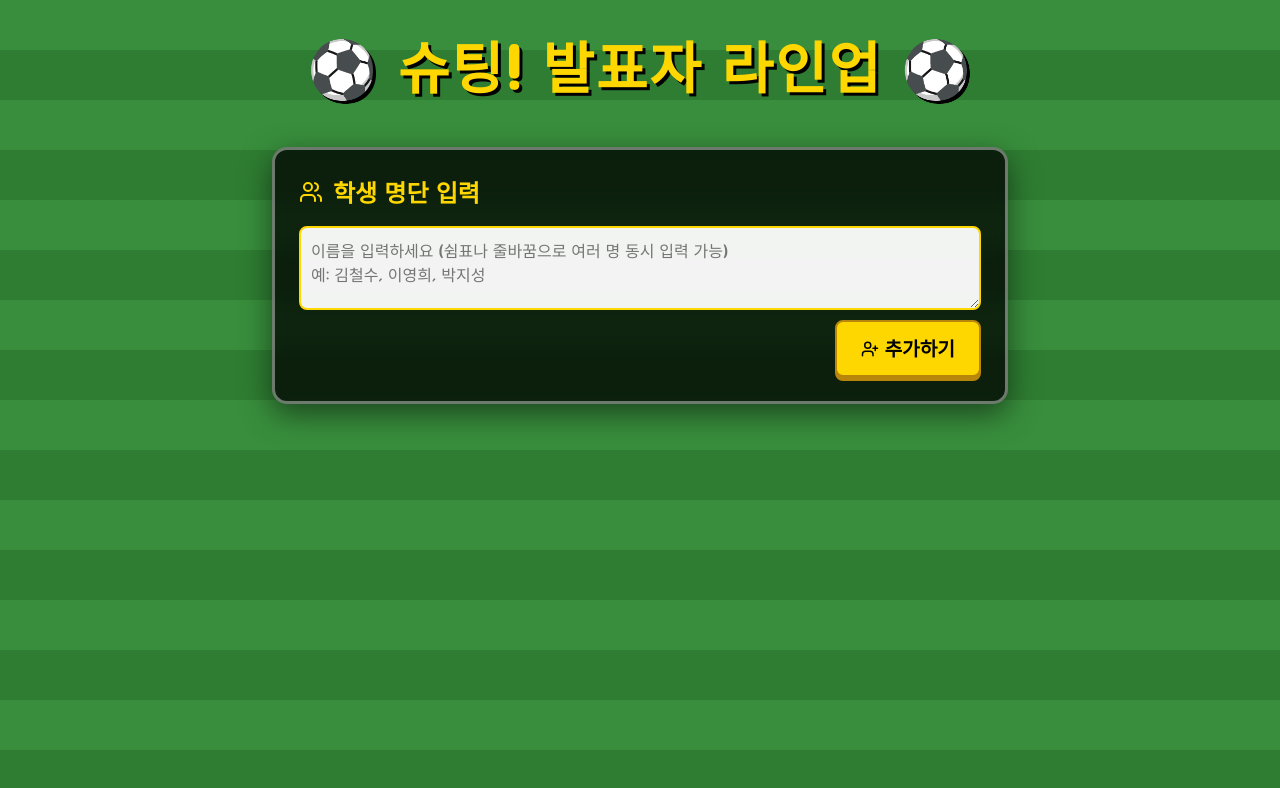
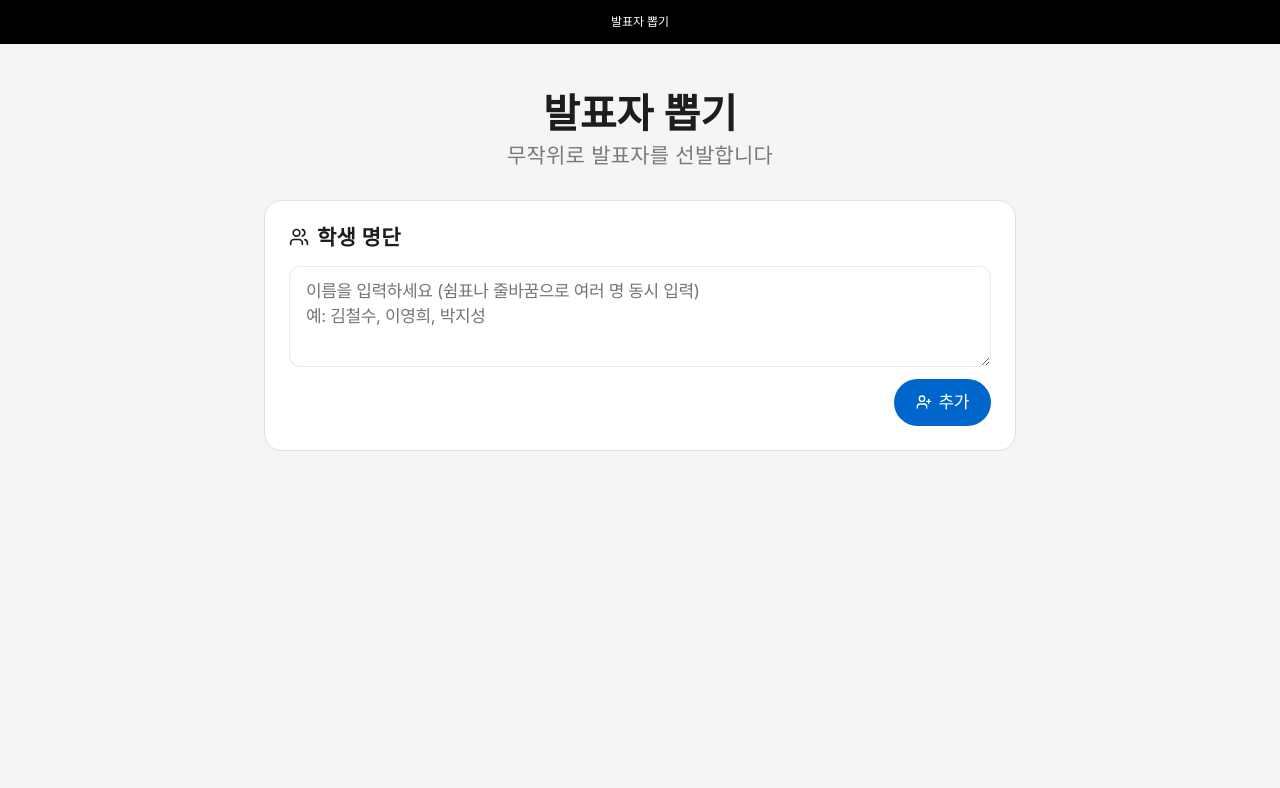
Before and after one commit to sn970527-cpu/randompicker, a React (Vite) app: page / in a window 1280 px wide. Shown: the top 788 px of the page. Built offline with nearby package versions, Linux system fonts and the light colour scheme.

Commit message:
Update Apple design for the random picker app

```diff
--- a/src/App.jsx
+++ b/src/App.jsx
@@ -26,8 +26,16 @@ function App() {
   }, [secretOrder]);
 
   return (
-    <div style={{ padding: '2rem', maxWidth: '800px', margin: '0 auto', width: '100%' }}>
-      <h1 className="title">⚽ 슈팅! 발표자 라인업 ⚽</h1>
+    <>
+      <nav className="app-nav">
+        <span className="app-nav-title">발표자 뽑기</span>
+      </nav>
+
+      <div style={{ padding: '0 24px 80px', maxWidth: '800px', margin: '0 auto', width: '100%' }}>
+        <div className="page-hero">
+          <h1 className="page-title">발표자 뽑기</h1>
+          <p className="page-subtitle">무작위로 발표자를 선발합니다</p>
+        </div>
 
         {!isPicking && pickedStudents.length === 0 && (
           <StudentInput
@@ -58,6 +66,7 @@ function App() {
           />
         )}
       </div>
+    </>
   );
 }
 
--- a/src/components/SlotMachine.jsx
+++ b/src/components/SlotMachine.jsx
@@ -3,8 +3,8 @@ import { Play } from 'lucide-react';
 
 export default function SlotMachine({ students, secretOrder, setSecretOrder, pickedStudents, setPickedStudents, isPicking, setIsPicking }) {
   const [pickCount, setPickCount] = useState(1);
-  const [currentName, setCurrentName] = useState('???');
-  const [showGoal, setShowGoal] = useState(false);
+  const [currentName, setCurrentName] = useState('');
+  const [phase, setPhase] = useState('idle'); // idle | spinning | reveal | done
 
   const startPicking = () => {
     if (pickCount < 1 || pickCount > students.length - pickedStudents.length) {
@@ -19,6 +19,7 @@ export default function SlotMachine({ students, secretOrder, setSecretOrder, pic
   const pickNext = (remaining, currentPickedList, currentSecretOrder) => {
     if (remaining <= 0) {
       setIsPicking(false);
+      setPhase('idle');
       return;
     }
 
@@ -36,6 +37,7 @@ export default function SlotMachine({ students, secretOrder, setSecretOrder, pic
       target = availableStudents[Math.floor(Math.random() * availableStudents.length)];
     }
 
+    setPhase('spinning');
     let count = 0;
     const maxCount = 20;
     const interval = setInterval(() => {
@@ -46,12 +48,12 @@ export default function SlotMachine({ students, secretOrder, setSecretOrder, pic
       if (count >= maxCount) {
         clearInterval(interval);
 
-        setShowGoal(true);
-        setCurrentName('GOAL!!! ⚽');
+        setPhase('reveal');
+        setCurrentName('선발!');
 
         setTimeout(() => {
-          setShowGoal(false);
           setCurrentName(target);
+          setPhase('done');
 
           setTimeout(() => {
             const newPickedList = [...currentPickedList, target];
@@ -61,52 +63,52 @@ export default function SlotMachine({ students, secretOrder, setSecretOrder, pic
               pickNext(remaining - 1, newPickedList, newSecretOrder);
             }, 800);
           }, 800);
-        }, 800);
+        }, 700);
       }
     }, 50);
   };
 
   const remainingCount = students.length - pickedStudents.length;
 
+  const displayText = () => {
+    if (!isPicking) return '발표자를 뽑아보세요';
+    return currentName;
+  };
+
+  const slotClass = () => {
+    if (phase === 'spinning') return 'slot-name active';
+    if (phase === 'reveal') return 'slot-name picked';
+    if (phase === 'done') return 'slot-name active';
+    return 'slot-name';
+  };
+
   return (
-    <div className="glass-card" style={{ marginBottom: '2rem', textAlign: 'center' }}>
-      <div className={showGoal ? "goal-text" : ""} style={{
-        fontSize: showGoal ? '5rem' : '4rem',
-        fontWeight: 'bold',
-        padding: '2rem',
-        backgroundColor: isPicking && !showGoal ? 'rgba(255,255,255,0.2)' : (showGoal ? 'rgba(255, 215, 0, 0.3)' : 'rgba(0,0,0,0.5)'),
-        borderRadius: '20px',
-        border: '4px dashed ' + (showGoal ? 'var(--primary)' : 'var(--turf-line)'),
-        marginBottom: '1.5rem',
-        transition: 'background-color 0.3s',
-        minHeight: '120px',
-        display: 'flex',
-        alignItems: 'center',
-        justifyContent: 'center',
-        color: showGoal ? 'var(--primary)' : 'var(--text)',
-        textShadow: showGoal ? '2px 2px 0 #000' : 'none'
-      }}>
-        {isPicking ? currentName : '⚽ 슈팅 대기 중...'}
+    <div className="card">
+      <div className={`slot-display${isPicking ? ' spinning' : ''}`}>
+        <span className={slotClass()} key={currentName + phase}>
+          {displayText()}
+        </span>
       </div>
 
       {!isPicking && remainingCount > 0 ? (
-        <div style={{ display: 'flex', alignItems: 'center', justifyContent: 'center', gap: '15px' }}>
-          <label style={{ fontSize: '1.2rem', color: '#fff' }}>뽑을 인원수:</label>
+        <div className="controls-row">
+          <span className="pick-count-label">뽑을 인원수</span>
           <input
             type="number"
             min="1"
             max={remainingCount}
             value={pickCount}
             onChange={e => setPickCount(parseInt(e.target.value) || 1)}
-            style={{ width: '80px', textAlign: 'center', fontSize: '1.2rem' }}
+            className="pick-count-input"
+            style={{ width: '80px' }}
           />
-          <button className="primary" onClick={startPicking} style={{ display: 'flex', alignItems: 'center', gap: '5px', fontSize: '1.5rem', padding: '10px 30px' }}>
-            <Play fill="black" /> 슈팅!
+          <button className="btn-primary" onClick={startPicking} style={{ display: 'inline-flex', alignItems: 'center', gap: '6px' }}>
+            <Play size={16} fill="white" /> 발표자 선발
           </button>
         </div>
       ) : remainingCount === 0 ? (
-        <div style={{ fontSize: '1.5rem', color: 'var(--primary)' }}>
-          모든 선수를 다 뽑았습니다! 🎉
+        <div className="empty-state">
+          모든 학생이 선발되었습니다
         </div>
       ) : null}
     </div>
--- a/src/components/StudentInput.jsx
+++ b/src/components/StudentInput.jsx
@@ -13,10 +13,8 @@ export default function StudentInput({ students, setStudents, secretOrder, setSe
       return;
     }
 
-    // Split by comma or newline, trim spaces, remove empty strings
     const newStudents = inputText.split(/[\n,]+/).map(s => s.trim()).filter(s => s !== '');
     if (newStudents.length > 0) {
-      // Prevent duplicates
       const uniqueNew = newStudents.filter(s => !students.includes(s));
       setStudents([...students, ...uniqueNew]);
       setInputText('');
@@ -26,57 +24,52 @@ export default function StudentInput({ students, setStudents, secretOrder, setSe
   const handleRemove = (studentToRemove) => {
     setStudents(students.filter(s => s !== studentToRemove));
     setSecretOrder(secretOrder.filter(s => s !== studentToRemove));
-    if(setPickedStudents) setPickedStudents(prev => prev.filter(s => s !== studentToRemove));
+    if (setPickedStudents) setPickedStudents(prev => prev.filter(s => s !== studentToRemove));
   };
 
   const clearAll = () => {
-    if(confirm('모든 명단을 지우시겠습니까?')) {
+    if (confirm('모든 명단을 지우시겠습니까?')) {
       setStudents([]);
       setSecretOrder([]);
-      if(setPickedStudents) setPickedStudents([]);
+      if (setPickedStudents) setPickedStudents([]);
     }
   };
 
   return (
-    <div className="glass-card" style={{ marginBottom: '2rem' }}>
-      <h2 style={{ display: 'flex', alignItems: 'center', gap: '10px', marginBottom: '1rem', color: 'var(--primary)' }}>
-        <Users /> 학생 명단 입력
+    <div className="card">
+      <h2 className="card-title">
+        <Users size={20} /> 학생 명단
       </h2>
 
-      <div style={{ display: 'flex', gap: '10px', flexDirection: 'column' }}>
+      <div style={{ display: 'flex', flexDirection: 'column', gap: '12px' }}>
         <textarea
           rows={3}
-          placeholder="이름을 입력하세요 (쉼표나 줄바꿈으로 여러 명 동시 입력 가능)&#13;&#10;예: 김철수, 이영희, 박지성"
+          placeholder={"이름을 입력하세요 (쉼표나 줄바꿈으로 여러 명 동시 입력)\n예: 김철수, 이영희, 박지성"}
           value={inputText}
           onChange={(e) => setInputText(e.target.value)}
-          style={{ width: '100%', resize: 'vertical' }}
         />
-        <div style={{ display: 'flex', gap: '10px', justifyContent: 'flex-end' }}>
-           {students.length > 0 && (
-             <button className="secondary" onClick={clearAll} style={{backgroundColor: '#ff9f43', display: 'flex', alignItems: 'center', gap: '5px'}}>
-               <Trash2 size={18} /> 전체 삭제
-             </button>
-           )}
-           <button className="primary" onClick={handleAdd} style={{ display: 'flex', alignItems: 'center', gap: '5px' }}>
-             <UserPlus size={18} /> 추가하기
-           </button>
+        <div style={{ display: 'flex', gap: '8px', justifyContent: 'flex-end' }}>
+          {students.length > 0 && (
+            <button className="btn-utility" onClick={clearAll} style={{ display: 'inline-flex', alignItems: 'center', gap: '5px' }}>
+              <Trash2 size={14} /> 전체 삭제
+            </button>
+          )}
+          <button className="btn-primary" onClick={handleAdd} style={{ display: 'inline-flex', alignItems: 'center', gap: '6px' }}>
+            <UserPlus size={16} /> 추가
+          </button>
         </div>
       </div>
 
       {students.length > 0 && (
-        <div style={{ marginTop: '1.5rem' }}>
-          <h3 style={{ marginBottom: '0.5rem', color: '#ddd' }}>현재 명단 ({students.length}명)</h3>
+        <div style={{ marginTop: '20px' }}>
+          <p style={{ fontSize: '14px', color: 'var(--ink-muted-48)', letterSpacing: '-0.224px', marginBottom: '12px' }}>
+            현재 명단 — {students.length}명
+          </p>
           <div style={{ display: 'flex', flexWrap: 'wrap', gap: '8px' }}>
             {students.map(s => (
-              <div key={s} style={{
-                backgroundColor: 'white', padding: '5px 12px', borderRadius: '20px',
-                display: 'flex', alignItems: 'center', gap: '8px', border: '2px solid var(--accent)'
-              }}>
+              <div key={s} className="chip">
                 {s}
-                <button onClick={() => handleRemove(s)} style={{
-                  background: 'transparent', padding: 0, color: 'var(--primary)',
-                  boxShadow: 'none', fontSize: '1.5rem', lineHeight: '1', marginTop: '-2px'
-                }}>×</button>
+                <button onClick={() => handleRemove(s)}>×</button>
               </div>
             ))}
           </div>
--- a/src/index.css
+++ b/src/index.css
@@ -1,15 +1,19 @@
-@import url('https://fonts.googleapis.com/css2?family=Jua&display=swap');
-
 :root {
-  --grass-dark: #2E7D32;
-  --grass-light: #388E3C;
-  --turf-line: rgba(255, 255, 255, 0.4);
-  --primary: #FFD700; /* Gold */
-  --secondary: #1E3A8A; /* Deep blue */
-  --accent: #E11D48; /* Red for alerts */
-  --text: #ffffff;
-  --card-bg: rgba(0, 0, 0, 0.75); /* Dark scoreboard feel */
-  --shadow: 0 10px 30px rgba(0, 0, 0, 0.5);
+  --primary: #0066cc;
+  --primary-focus: #0071e3;
+  --primary-on-dark: #2997ff;
+  --ink: #1d1d1f;
+  --ink-muted-80: #333333;
+  --ink-muted-48: #7a7a7a;
+  --body-muted: #cccccc;
+  --canvas: #ffffff;
+  --canvas-parchment: #f5f5f7;
+  --surface-pearl: #fafafc;
+  --surface-black: #000000;
+  --hairline: #e0e0e0;
+  --divider-soft: #f0f0f0;
+  --on-dark: #ffffff;
+  --on-primary: #ffffff;
 }
 
 * {
@@ -19,107 +23,407 @@
 }
 
 body {
-  font-family: 'Jua', sans-serif;
-  background-color: var(--grass-dark);
-  /* Turf stripes pattern */
-  background-image: repeating-linear-gradient(
-    0deg,
-    var(--grass-dark),
-    var(--grass-dark) 50px,
-    var(--grass-light) 50px,
-    var(--grass-light) 100px
-  );
-  color: var(--text);
+  font-family: "SF Pro Text", system-ui, -apple-system, BlinkMacSystemFont, sans-serif;
+  background-color: var(--canvas-parchment);
+  color: var(--ink);
   min-height: 100vh;
-  display: flex;
-  flex-direction: column;
+  font-size: 17px;
+  font-weight: 400;
+  line-height: 1.47;
+  letter-spacing: -0.374px;
 }
 
 button {
-  font-family: 'Jua', sans-serif;
+  font-family: "SF Pro Text", system-ui, -apple-system, BlinkMacSystemFont, sans-serif;
   cursor: pointer;
-  border: 2px solid white;
-  border-radius: 8px;
-  padding: 12px 24px;
-  font-size: 1.2rem;
-  transition: all 0.2s cubic-bezier(0.175, 0.885, 0.32, 1.275);
-  box-shadow: 0 4px 0 rgba(255,255,255,0.3);
-  font-weight: bold;
+  border: none;
+  background: none;
+  transition: transform 0.1s ease, opacity 0.1s ease;
 }
 
 button:active {
-  transform: translateY(4px);
-  box-shadow: 0 0 0 rgba(255,255,255,0.3);
+  transform: scale(0.95);
 }
 
-button.primary {
+button.btn-primary {
   background-color: var(--primary);
-  color: #000;
-  border-color: #B8860B;
-  box-shadow: 0 4px 0 #B8860B;
+  color: var(--on-primary);
+  border-radius: 9999px;
+  padding: 11px 22px;
+  font-size: 17px;
+  font-weight: 400;
+  line-height: 1.47;
+  letter-spacing: -0.374px;
 }
 
-button.primary:active {
-  box-shadow: 0 0 0 #B8860B;
+button.btn-secondary {
+  background-color: transparent;
+  color: var(--primary);
+  border: 1px solid var(--primary);
+  border-radius: 9999px;
+  padding: 11px 22px;
+  font-size: 17px;
+  font-weight: 400;
+  line-height: 1.47;
+  letter-spacing: -0.374px;
 }
 
-button.secondary {
-  background-color: var(--secondary);
-  color: white;
-  border-color: #0F172A;
-  box-shadow: 0 4px 0 #0F172A;
-}
-
-button.secondary:active {
-  box-shadow: 0 0 0 #0F172A;
+button.btn-utility {
+  background-color: var(--ink);
+  color: var(--on-dark);
+  border-radius: 8px;
+  padding: 8px 15px;
+  font-size: 14px;
+  font-weight: 400;
+  line-height: 1.29;
+  letter-spacing: -0.224px;
 }
 
 input, textarea {
-  font-family: 'Jua', sans-serif;
-  border: 2px solid var(--primary);
-  border-radius: 8px;
-  padding: 10px;
-  font-size: 1rem;
+  font-family: "SF Pro Text", system-ui, -apple-system, BlinkMacSystemFont, sans-serif;
+  background-color: var(--canvas);
+  border: 1px solid rgba(0, 0, 0, 0.08);
+  color: var(--ink);
+  font-size: 17px;
+  line-height: 1.47;
+  letter-spacing: -0.374px;
   outline: none;
-  background: rgba(255,255,255,0.95);
-  color: #333;
-  transition: box-shadow 0.2s;
+  transition: border-color 0.2s;
+  width: 100%;
+}
+
+input {
+  border-radius: 9999px;
+  padding: 12px 20px;
+  height: 44px;
+}
+
+textarea {
+  border-radius: 11px;
+  padding: 12px 16px;
+  resize: vertical;
 }
 
 input:focus, textarea:focus {
-  box-shadow: 0 0 10px var(--primary);
+  border-color: var(--primary);
+  outline: 2px solid var(--primary-focus);
+  outline-offset: 2px;
 }
 
-.glass-card {
-  background: var(--card-bg);
-  backdrop-filter: blur(8px);
-  border-radius: 15px;
-  padding: 24px;
-  box-shadow: var(--shadow);
-  border: 3px solid var(--turf-line);
+.app-nav {
+  background-color: var(--surface-black);
+  height: 44px;
+  display: flex;
+  align-items: center;
+  justify-content: center;
+  position: sticky;
+  top: 0;
+  z-index: 100;
 }
 
-.title {
-  text-align: center;
-  font-size: 3.5rem;
-  color: var(--primary);
-  text-shadow: 3px 3px 0 #000;
-  margin-bottom: 2rem;
-  animation: float 3s ease-in-out infinite;
-  letter-spacing: 2px;
+.app-nav-title {
+  font-size: 12px;
+  font-weight: 400;
+  letter-spacing: -0.12px;
+  color: var(--on-dark);
 }
 
-@keyframes float {
-  0%, 100% { transform: translateY(0); }
-  50% { transform: translateY(-10px); }
+.page-hero {
+  text-align: center;
+  padding: 48px 24px 32px;
 }
 
-@keyframes goalZoom {
-  0% { transform: scale(0.5) rotate(-10deg); opacity: 0; }
-  50% { transform: scale(1.3) rotate(5deg); opacity: 1; color: var(--primary); }
-  100% { transform: scale(1) rotate(0deg); opacity: 1; color: var(--text); }
+.page-title {
+  font-family: "SF Pro Display", system-ui, -apple-system, sans-serif;
+  font-size: 40px;
+  font-weight: 600;
+  line-height: 1.1;
+  letter-spacing: 0;
+  color: var(--ink);
+  margin-bottom: 8px;
 }
 
-.goal-text {
-  animation: goalZoom 0.6s cubic-bezier(0.175, 0.885, 0.32, 1.275) forwards;
+.page-subtitle {
+  font-family: "SF Pro Display", system-ui, -apple-system, sans-serif;
+  font-size: 21px;
+  font-weight: 400;
+  line-height: 1.14;
+  letter-spacing: 0.196px;
+  color: var(--ink-muted-48);
 }
+
+.card {
+  background-color: var(--canvas);
+  border: 1px solid var(--hairline);
+  border-radius: 18px;
+  padding: 24px;
+  margin-bottom: 24px;
+}
+
+.card-title {
+  font-family: "SF Pro Display", system-ui, -apple-system, sans-serif;
+  font-size: 21px;
+  font-weight: 600;
+  line-height: 1.19;
+  letter-spacing: 0.231px;
+  color: var(--ink);
+  margin-bottom: 16px;
+  display: flex;
+  align-items: center;
+  gap: 8px;
+}
+
+.slot-display {
+  background-color: var(--canvas-parchment);
+  border: 1px solid var(--hairline);
+  border-radius: 18px;
+  min-height: 140px;
+  display: flex;
+  align-items: center;
+  justify-content: center;
+  margin-bottom: 24px;
+  padding: 32px 24px;
+  transition: background-color 0.3s;
+}
+
+.slot-display.spinning {
+  background-color: var(--canvas);
+}
+
+.slot-name {
+  font-family: "SF Pro Display", system-ui, -apple-system, sans-serif;
+  font-size: 40px;
+  font-weight: 600;
+  line-height: 1.1;
+  letter-spacing: 0;
+  color: var(--ink-muted-48);
+  text-align: center;
+}
+
+.slot-name.active {
+  color: var(--ink);
+  animation: revealIn 0.35s cubic-bezier(0.175, 0.885, 0.32, 1.275) forwards;
+}
+
+.slot-name.picked {
+  color: var(--primary);
+  animation: revealIn 0.35s cubic-bezier(0.175, 0.885, 0.32, 1.275) forwards;
+}
+
+@keyframes revealIn {
+  0% { transform: scale(0.85); opacity: 0; }
+  100% { transform: scale(1); opacity: 1; }
+}
+
+.chip {
+  display: inline-flex;
+  align-items: center;
+  gap: 8px;
+  background-color: var(--canvas);
+  color: var(--ink);
+  border: 1px solid var(--hairline);
+  border-radius: 9999px;
+  padding: 6px 14px;
+  font-size: 14px;
+  line-height: 1.29;
+  letter-spacing: -0.224px;
+  font-family: "SF Pro Text", system-ui, -apple-system, sans-serif;
+}
+
+.chip button {
+  color: var(--ink-muted-48);
+  font-size: 16px;
+  line-height: 1;
+  padding: 0;
+  margin-top: -1px;
+}
+
+.result-list {
+  display: flex;
+  flex-direction: column;
+  gap: 10px;
+  margin-bottom: 24px;
+}
+
+.result-item {
+  background-color: var(--canvas);
+  border: 1px solid var(--hairline);
+  border-radius: 18px;
+  padding: 16px 24px;
+  display: flex;
+  align-items: center;
+  gap: 16px;
+  animation: bounceIn 0.4s cubic-bezier(0.175, 0.885, 0.32, 1.275);
+  box-shadow: rgba(0, 0, 0, 0.22) 3px 5px 30px 0;
+}
+
+.result-item-index {
+  font-family: "SF Pro Display", system-ui, -apple-system, sans-serif;
+  font-size: 21px;
+  font-weight: 600;
+  color: var(--primary);
+  min-width: 28px;
+  text-align: center;
+}
+
+.result-item-name {
+  font-family: "SF Pro Display", system-ui, -apple-system, sans-serif;
+  font-size: 21px;
+  font-weight: 600;
+  letter-spacing: 0.231px;
+  color: var(--ink);
+}
+
+@keyframes bounceIn {
+  0% { transform: translateY(8px); opacity: 0; }
+  70% { transform: translateY(-2px); opacity: 1; }
+  100% { transform: translateY(0); }
+}
+
+.modal-overlay {
+  position: fixed;
+  inset: 0;
+  background-color: rgba(0, 0, 0, 0.48);
+  z-index: 1000;
+  display: flex;
+  align-items: center;
+  justify-content: center;
+  padding: 24px;
+}
+
+.modal-card {
+  background-color: var(--canvas);
+  border-radius: 18px;
+  padding: 24px;
+  width: 100%;
+  max-width: 500px;
+  max-height: 80vh;
+  display: flex;
+  flex-direction: column;
+  gap: 0;
+}
+
+.modal-header {
+  display: flex;
+  justify-content: space-between;
+  align-items: center;
+  margin-bottom: 12px;
+}
+
+.modal-close {
+  color: var(--ink-muted-48);
+  padding: 4px;
+  border-radius: 50%;
+  display: flex;
+  align-items: center;
+  justify-content: center;
+}
+
+.modal-close:hover {
+  background-color: var(--divider-soft);
+}
+
+.modal-body {
+  font-size: 14px;
+  color: var(--ink-muted-48);
+  letter-spacing: -0.224px;
+  margin-bottom: 16px;
+  line-height: 1.43;
+}
+
+.secret-order-list {
+  background-color: var(--canvas-parchment);
+  border: 1px solid var(--hairline);
+  border-radius: 11px;
+  padding: 16px;
+  margin-bottom: 16px;
+}
+
+.secret-order-list strong {
+  font-size: 14px;
+  font-weight: 600;
+  letter-spacing: -0.224px;
+  color: var(--ink);
+  display: block;
+  margin-bottom: 8px;
+}
+
+.secret-order-list ol {
+  margin-left: 20px;
+  color: var(--primary);
+  font-size: 14px;
+  margin-bottom: 12px;
+}
+
+.secret-chips {
+  display: flex;
+  flex-wrap: wrap;
+  gap: 8px;
+  overflow-y: auto;
+  max-height: 260px;
+  padding: 4px;
+}
+
+.secret-chip-btn {
+  position: relative;
+  background-color: var(--canvas);
+  color: var(--ink);
+  border: 1px solid var(--hairline);
+  border-radius: 9999px;
+  padding: 8px 16px;
+  font-size: 14px;
+  letter-spacing: -0.224px;
+  cursor: pointer;
+  transition: transform 0.1s;
+  font-family: "SF Pro Text", system-ui, -apple-system, sans-serif;
+}
+
+.secret-chip-btn.selected {
+  background-color: var(--primary);
+  color: var(--on-primary);
+  border-color: var(--primary);
+}
+
+.order-badge {
+  position: absolute;
+  top: -8px;
+  right: -8px;
+  background-color: var(--ink);
+  color: var(--on-dark);
+  border-radius: 50%;
+  width: 20px;
+  height: 20px;
+  display: flex;
+  align-items: center;
+  justify-content: center;
+  font-weight: 600;
+  font-size: 11px;
+  border: 2px solid var(--canvas);
+}
+
+.controls-row {
+  display: flex;
+  align-items: center;
+  justify-content: center;
+  gap: 16px;
+  flex-wrap: wrap;
+}
+
+.pick-count-label {
+  font-size: 17px;
+  color: var(--ink-muted-48);
+  letter-spacing: -0.374px;
+}
+
+.pick-count-input {
+  width: 80px !important;
+  text-align: center;
+  border-radius: 9999px !important;
+}
+
+.empty-state {
+  text-align: center;
+  padding: 32px 24px;
+  color: var(--ink-muted-48);
+  font-size: 17px;
+}
```
Also changed, not shown: src/components/ResultBoard.jsx (+14 -32 lines), src/components/SecretModal.jsx (+22 -40 lines), 1 other file (tests, documents, lock files or other folders). Lines whose indentation alone changed are shown as unchanged.
